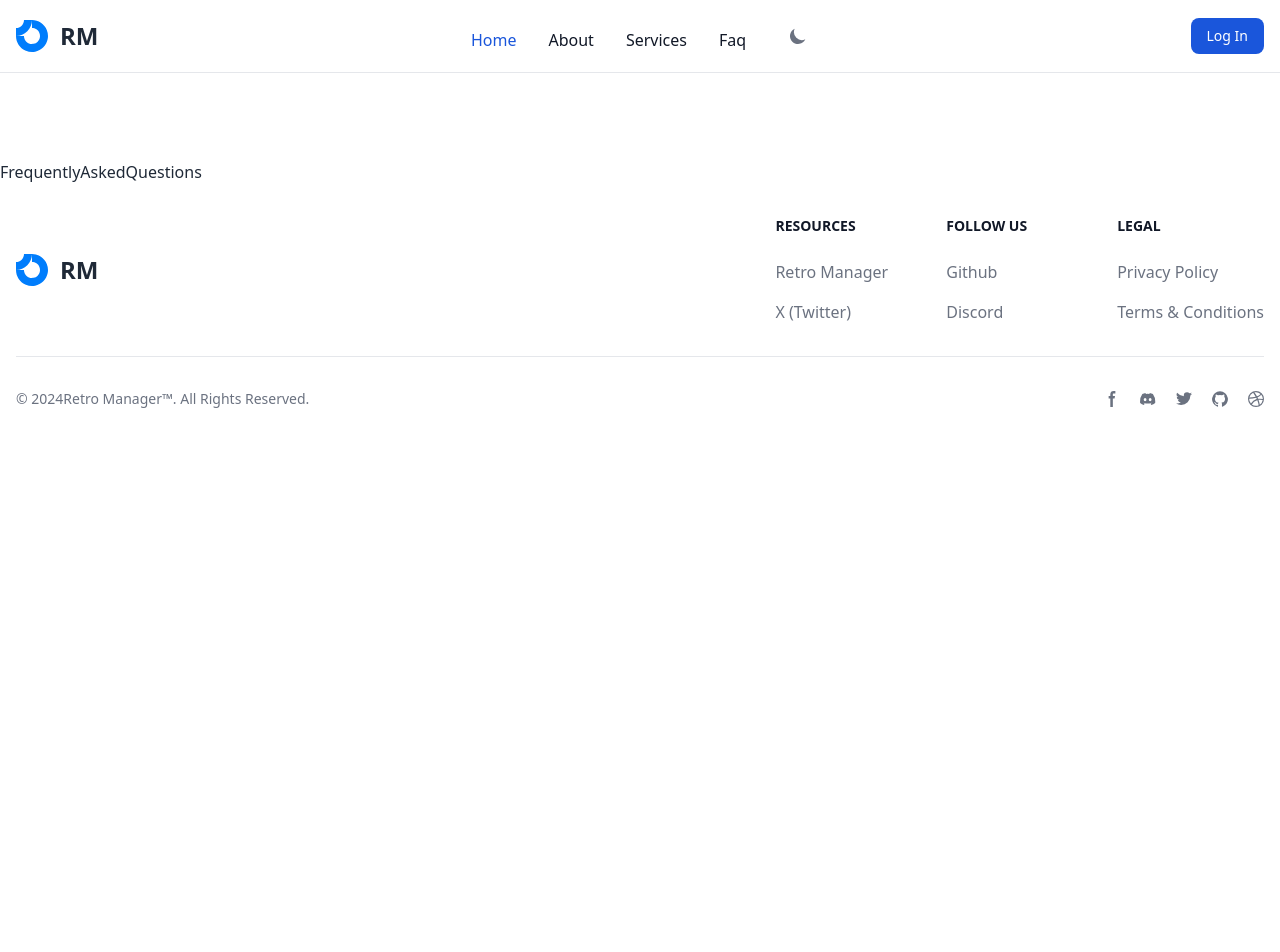
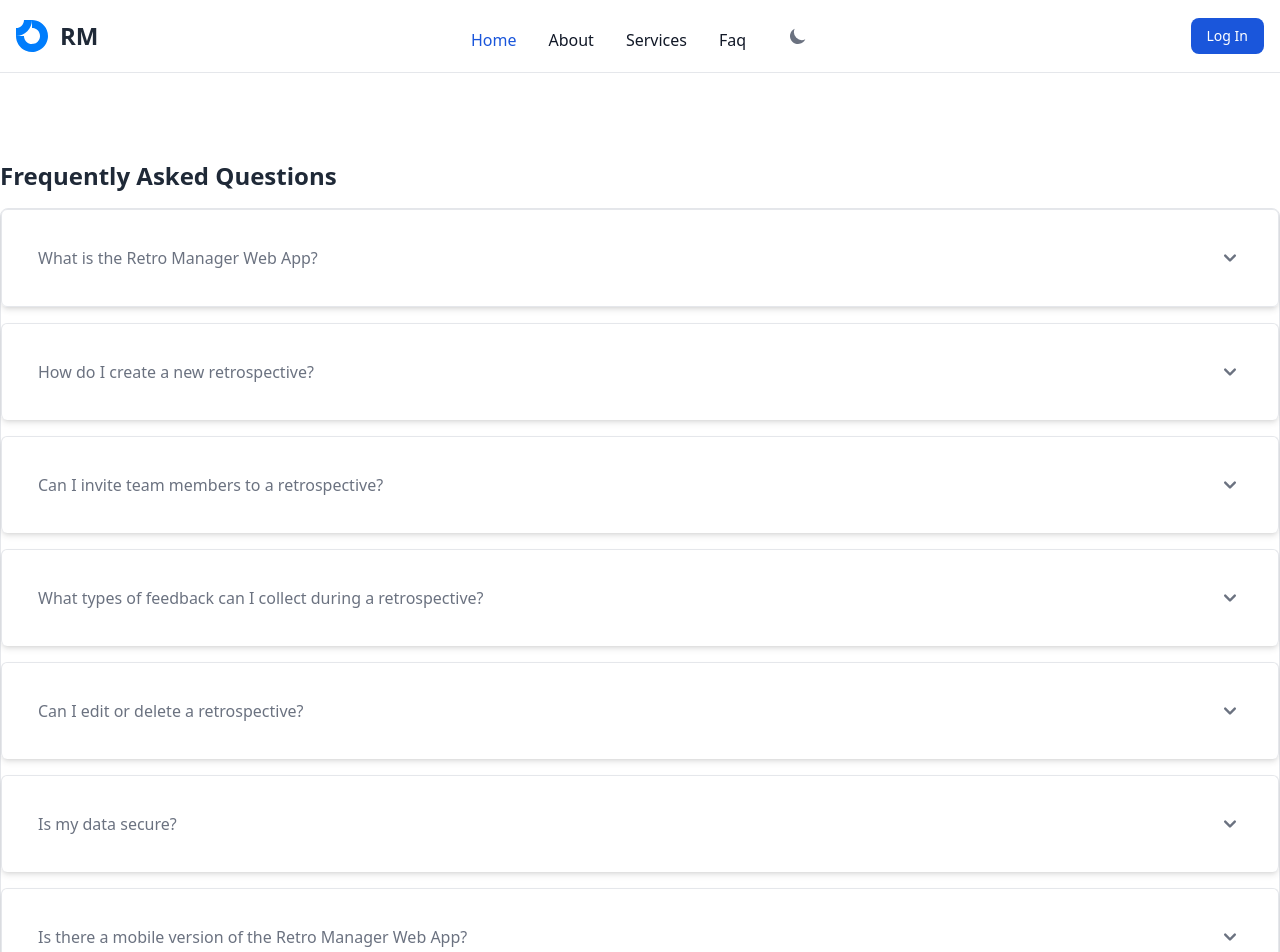
Before and after one commit to patrickiyiakimo/retro-manager, a React (Create React App) app: page /faq in a window 1280 px wide. Shown: the top 952 px of the page. Built offline with nearby package versions, Linux system fonts and the light colour scheme.

Commit message:
created the FAQ contents

```diff
--- a/src/components/Faq.ts
+++ b/src/components/Faq.ts
@@ -1,5 +1,33 @@
 import React from "react"
 
-export const faq = () => {
 
-}
+export const faq = [
+  {
+    title: "What is the Retro Manager Web App?",
+    body: "The Retro Manager Web App is a tool designed to facilitate retrospective meetings for teams. It helps teams reflect on their past work, discuss what went well, what didn’t, and how they can improve in future iterations.",
+  },
+  {
+    title: "How do I create a new retrospective?",
+    body: "Log in to your account. Click on the 'Create New Retro' button on the dashboard. Fill in the required details, such as the title, date, and participants. Click 'Save' to create your retrospective.",
+  },
+  {
+    title: " Can I invite team members to a retrospective?",
+    body: "Yes! When creating a new retrospective, you can invite team members by entering their email addresses. They will receive an invitation to join the retrospective.",
+  },
+  {
+    title: "What types of feedback can I collect during a retrospective?",
+    body: "What went well: Positive aspects of the last iteration. What didn’t go well: Challenges or issues faced. Suggestions for improvement: Ideas on how to enhance processes or workflows.",
+  },
+  {
+    title: "Can I edit or delete a retrospective?",
+    body: "To edit, click on the retrospective you want to modify, then click the 'Edit' button. Make your changes and save. To delete, click on the retrospective, then click the 'Delete' button. Confirm the deletion when prompted.",
+  },
+  {
+    title: "Is my data secure?",
+    body: "Yes, we take data security seriously. All data is encrypted in transit and at rest. We also implement strict access controls to ensure that only authorized users can access sensitive information.",
+  },
+  {
+    title: " Is there a mobile version of the Retro Manager Web App?",
+    body: "Currently, the Retro Manager Web App is optimized for desktop use. However, we are working on a mobile-friendly version to enhance accessibility for all users.",
+  },
+];
--- a/src/components/FrequentlyAskedQuestions.tsx
+++ b/src/components/FrequentlyAskedQuestions.tsx
@@ -1,7 +1,22 @@
-import React from 'react'
+import { faq } from "./Faq";
+import { Accordion } from "flowbite-react";
 
 export default function FrequentlyAskedQuestions() {
   return (
-    <div className='mt-40'>FrequentlyAskedQuestions</div>
-  )
+    <div className="mt-40">
+      <h1 className="mb-4 text-2xl font-bold">Frequently Asked Questions</h1>
+      <Accordion collapseAll className="space-y-4">
+        <Accordion.Panel>
+          {faq.map((item, index) => (
+            <div key={index} className="rounded-md border p-4 shadow-md">
+              <Accordion.Title>{item.title}</Accordion.Title>
+              <Accordion.Content>
+                <p className="mb-2 text-gray-800 dark:text-white">{item.body}</p>
+              </Accordion.Content>
+            </div>
+          ))}
+        </Accordion.Panel>
+      </Accordion>
+    </div>
+  );
 }
```
